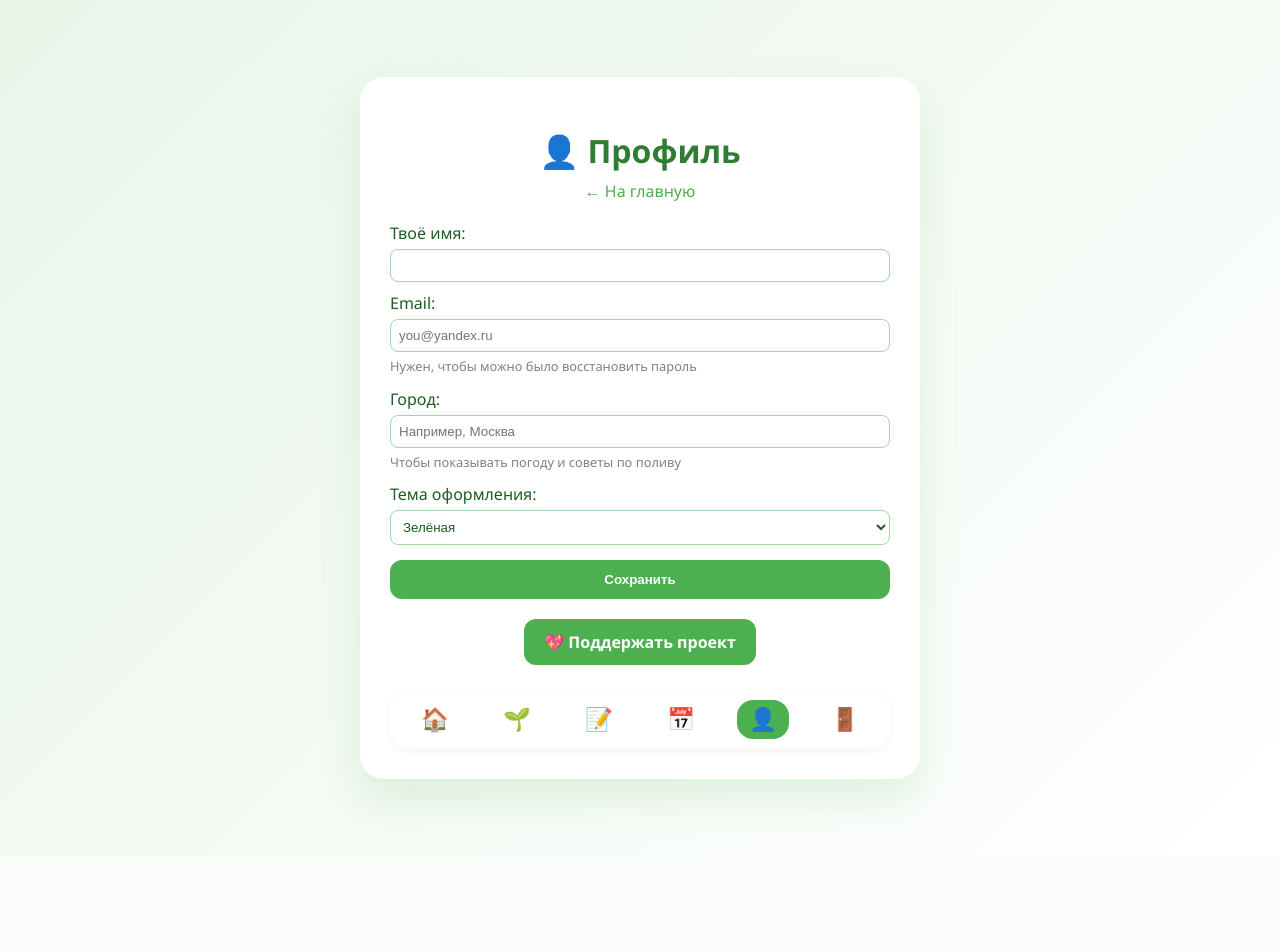
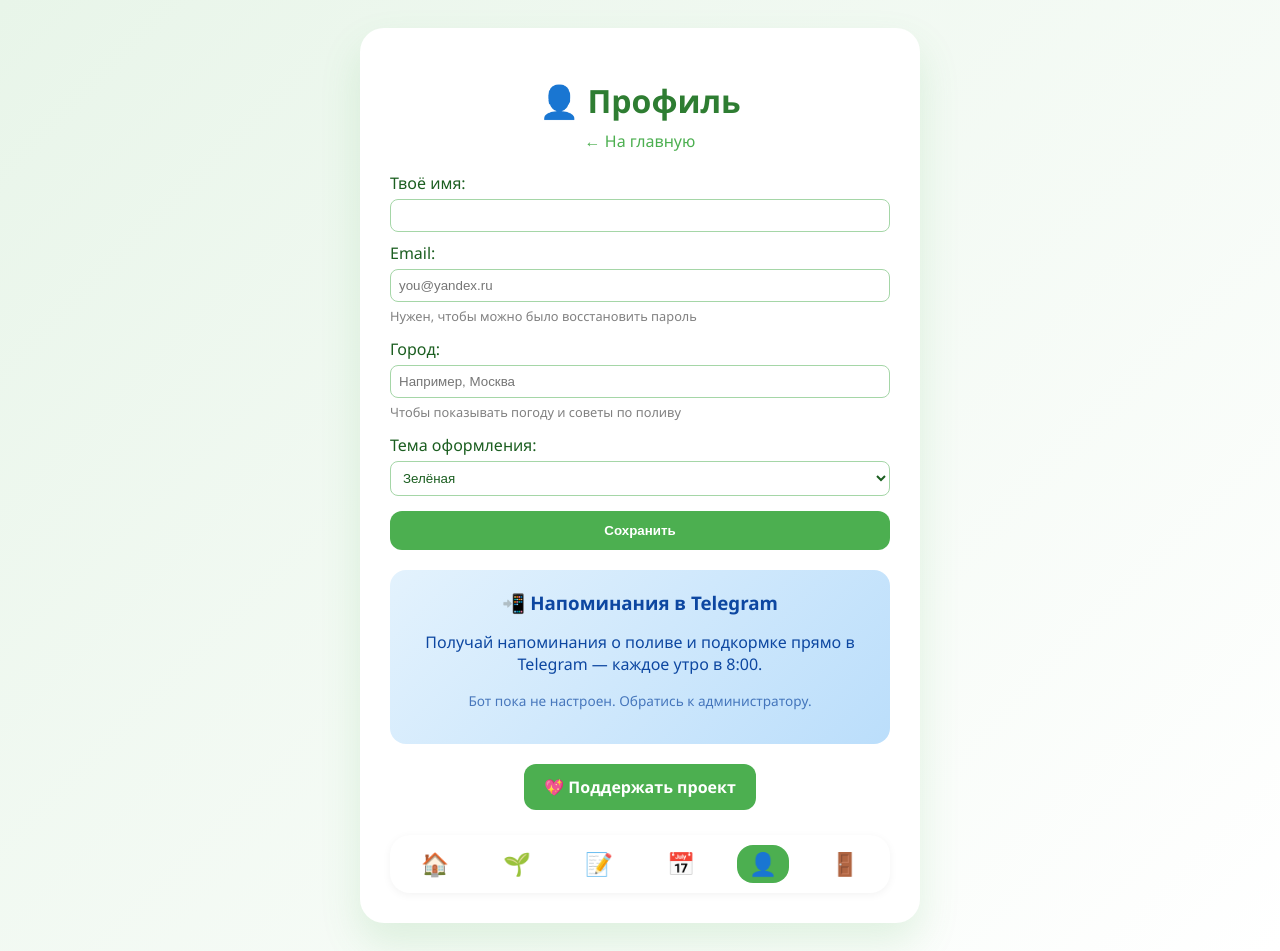
Before and after one commit to wepsayr/My-garden, a Python web app: template templates/profile.html in a window 1280 px wide. Before the commit the page ends 809 px from the top, so only its background shows below. Run offline with Jinja, Linux system fonts and the light colour scheme; the template is opened without the code that fills it, so the values that code supplies are empty.

Commit message:
profile.htm

```diff
--- a/templates/profile.html
+++ b/templates/profile.html
@@ -7,6 +7,55 @@
     <link rel="stylesheet" href="/static/style.css">
     <link rel="manifest" href="/static/manifest.json">
     <meta name="theme-color" content="#4caf50">
+    <style>
+        .telegram-box {
+            background: linear-gradient(135deg, #e3f2fd, #bbdefb);
+            border-radius: 16px;
+            padding: 20px;
+            margin: 20px 0;
+            text-align: center;
+            color: #0d47a1;
+        }
+        .telegram-box h3 {
+            margin-top: 0;
+            margin-bottom: 10px;
+            color: #0d47a1;
+        }
+        .telegram-connected {
+            background: linear-gradient(135deg, #c8e6c9, #a5d6a7);
+            color: #1b5e20;
+        }
+        .telegram-connected h3 {
+            color: #1b5e20;
+        }
+        .telegram-btn {
+            display: inline-block;
+            padding: 12px 24px;
+            background: #229ED9;
+            color: white;
+            text-decoration: none;
+            border: none;
+            border-radius: 12px;
+            font-weight: 600;
+            font-size: 1em;
+            margin-top: 10px;
+            cursor: pointer;
+        }
+        .telegram-btn:hover {
+            background: #1a7eb0;
+        }
+        .telegram-disconnect {
+            display: inline-block;
+            padding: 10px 20px;
+            background: #ef5350;
+            color: white;
+            border: none;
+            border-radius: 12px;
+            font-weight: 600;
+            cursor: pointer;
+            margin-top: 10px;
+        }
+    </style>
 </head>
 <body class="theme-{{ user.theme }}">
     <div class="container">
@@ -57,6 +106,30 @@
             <button type="submit" class="btn-primary">Сохранить</button>
         </form>
 
+        <!-- Telegram -->
+        <div class="telegram-box {% if user.telegram_id %}telegram-connected{% endif %}">
+            <h3>📲 {% if user.telegram_id %}Telegram подключён{% else %}Напоминания в Telegram{% endif %}</h3>
+            {% if user.telegram_id %}
+                <p>Каждое утро в 8:00 я присылаю задачи на день в Telegram.</p>
+                <form method="POST" action="/telegram/disconnect" style="display:inline;">
+                    <button type="submit" class="telegram-disconnect"
+                            onclick="return confirm('Отключить напоминания в Telegram?');">
+                        Отключить
+                    </button>
+                </form>
+            {% else %}
+                <p>Получай напоминания о поливе и подкормке прямо в Telegram — каждое утро в 8:00.</p>
+                {% if telegram_bot_username %}
+                    <a href="https://t.me/{{ telegram_bot_username }}?start={{ user.username }}"
+                       target="_blank" class="telegram-btn">
+                        🔗 Подключить Telegram
+                    </a>
+                {% else %}
+                    <p style="font-size:0.85em; opacity:0.7;">Бот пока не настроен. Обратись к администратору.</p>
+                {% endif %}
+            {% endif %}
+        </div>
+
         <div style="text-align: center; margin-top: 20px;">
             <a href="https://yoomoney.ru/to/4100119622077431" target="_blank" style="display: inline-block; padding: 12px 20px; background: var(--primary); color: white; text-decoration: none; border-radius: 12px; font-weight: 600;">💖 Поддержать проект</a>
         </div>
```
